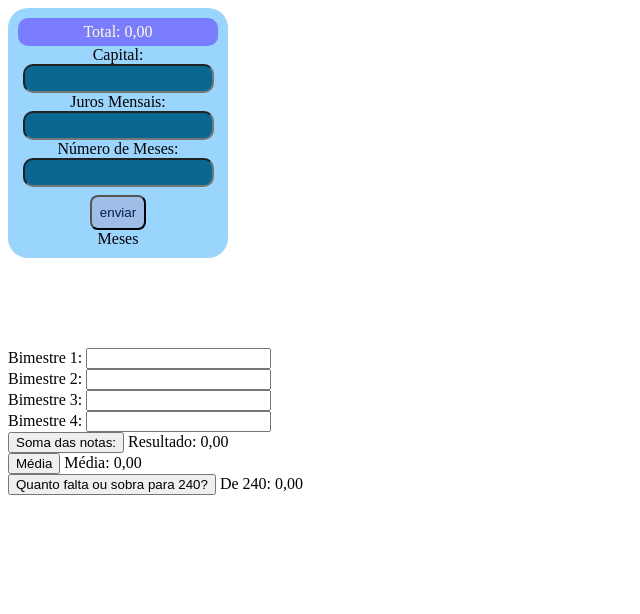
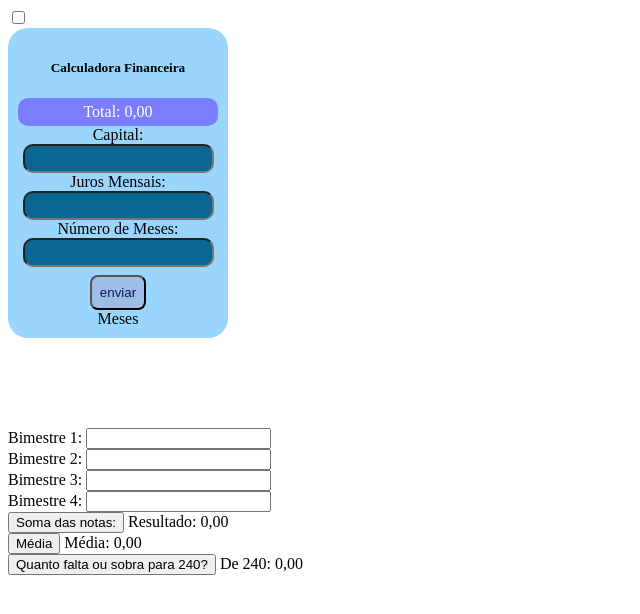
Before and after one commit to vevekita/primeirof_3t, a plain HTML site: page index.html in a window 1280 px wide. Shown: the whole page, without its empty margins (0-640 px from the left). Drawn offline with Linux system fonts and the light colour scheme.

Commit message:
Create index.html

```diff
--- a/index.html
+++ b/index.html
@@ -11,7 +11,10 @@
 </head>
 
 <body>
+    <input type="checkbox" id="input-calcF">
     <div class="calculadora">
+        <label for="input-calcF"><h5>Calculadora Financeira</h5></label>
+        <div class="calcF">
         <div id="spTotal">
             <span id="total">Total: 0,00</span>
         </div>
@@ -24,6 +27,7 @@
         <div id="spMes">
             <span id="mes">Meses</span>
         </div>
+    </div>
     </div>
     <br><br><br><br><br>
 
```
